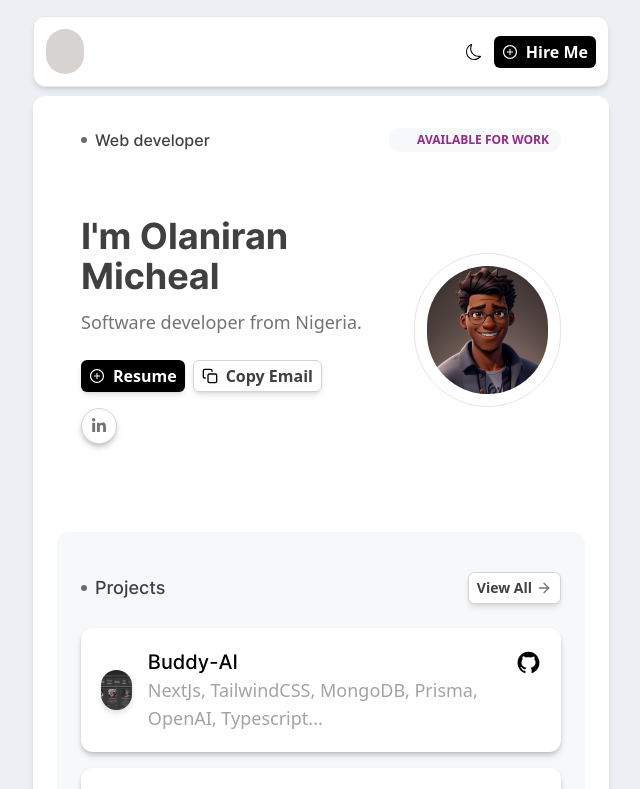
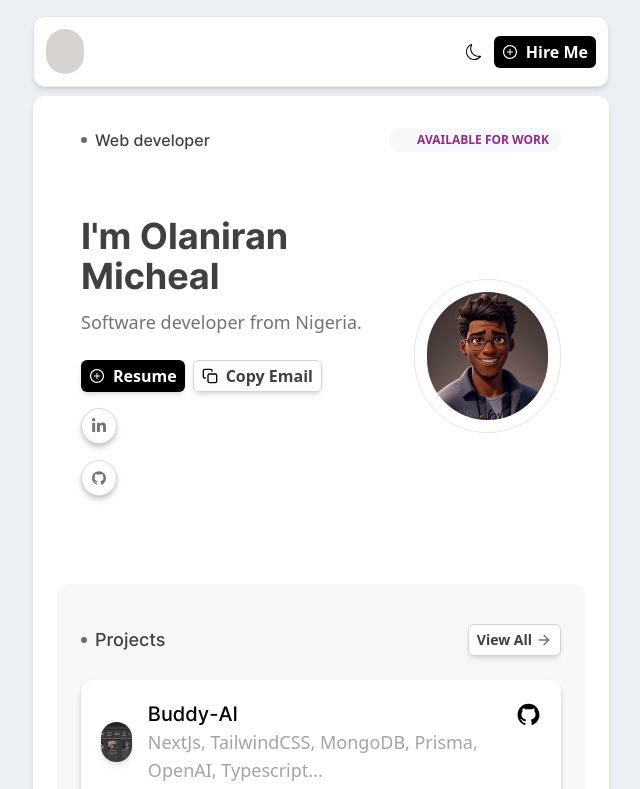
Before and after one commit to NiranMike/NiranMike_Portfolio, a Next.js app: page / in a window 1280 px wide. Shown: the top 789 px of the page, without its empty margins (319-959 px from the left). Built offline with nearby package versions, Linux system fonts and the light colour scheme; some icons are missing.

Commit message:
added github

```diff
--- a/app/page.js
+++ b/app/page.js
@@ -176,9 +176,15 @@ export default function Home() {
                   </div>
 
                 </div>
-                <Link href="https://www.linkedin.com/in/micheal-olaniran-678837201/" className="border-neutral-300 mt-4 bg-white shadow-md drop-shadow-md border dark:bg-[#373737]  dark:border-none w-9 h-9 px-2 rounded-full flex items-center justify-center gap-x-1  ">
-                    <FaLinkedinIn className="text-neutral-500 dark:text-white" />
-                </Link>
+                <div>
+                  <Link href="https://www.linkedin.com/in/micheal-olaniran-678837201/" className="border-neutral-300 mt-4 bg-white shadow-md drop-shadow-md border dark:bg-[#373737]  dark:border-none w-9 h-9 px-2 rounded-full flex items-center justify-center gap-x-1  ">
+                      <FaLinkedinIn className="text-neutral-500 dark:text-white" />
+                  </Link>
+                  <Link href="https://github.com/NiranMike" className="border-neutral-300 mt-4 bg-white shadow-md drop-shadow-md border dark:bg-[#373737]  dark:border-none w-9 h-9 px-2 rounded-full flex items-center justify-center gap-x-1  ">
+                      <AiFillGithub className="text-neutral-500 dark:text-white" />
+                  </Link>
+                </div>
+
               </div>
               <div className="border text-center flex md:justify-center border-neutral-200 dark:border-neutral-700 dark:bg-[#2C2C2C] w-fit md:order-1 order-1 rounded-full p-3 ">
                 <motion.img
```
